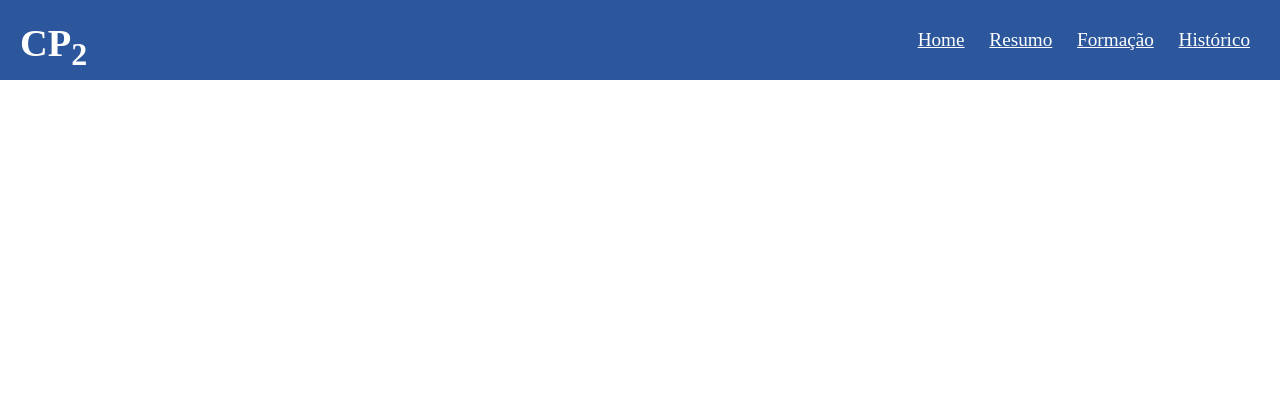
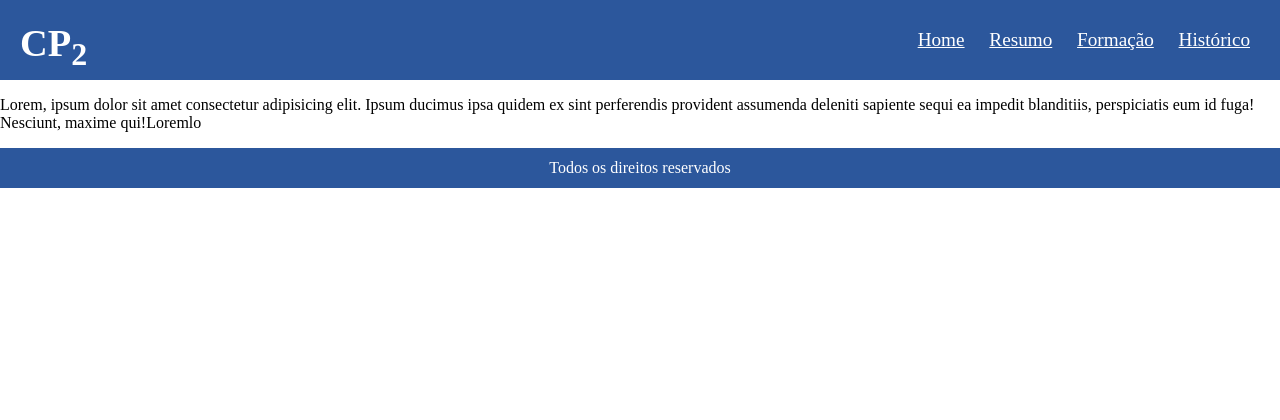
Before and after one commit to gshockke/Projeto_pratico_EP.1, a Flask app: page / in a window 1280 px wide. Shown: the top 420 px of the page. Run offline with Flask 2, Linux system fonts and the light colour scheme.

Commit message:
alterado footer

```diff
--- a/src/app.py
+++ b/src/app.py
@@ -7,9 +7,9 @@ app = Flask(__name__)
 def home():
     return render_template("base.html")
 
-@app.route("/home")
-def home():
-    return render_template("home.html")
+# @app.route("/home")
+# def home():
+#     return render_template("home.html")
 
 @app.route('/resumo')
 def resumo():
--- a/src/static/sstyle.css
+++ b/src/static/sstyle.css
@@ -14,6 +14,17 @@ header {
     justify-content: space-between;
     padding: 0 20px;
     align-items: center;
+}
+
+footer {
+     /* border: 2px solid green; */
+     box-sizing: border-box;
+     background-color: #2C579C;
+     display: flex;
+     flex-direction: row;
+     justify-content: center;
+     align-items: center;
+     height: 40px;
 }
 
 a {
@@ -35,6 +46,12 @@ ul {
     text-align: right;
 }
 
+h5 {
+    display:flex;
+    font-size: 1.2em;
+    text-align: center;
+}
+
 #h1color {
     color: white;
     display: flex;
--- a/src/templates/base.html
+++ b/src/templates/base.html
@@ -32,13 +32,13 @@
         <!-- {% endblock %} -->
 
         <section>
-
+            <p>Lorem, ipsum dolor sit amet consectetur adipisicing elit. Ipsum ducimus ipsa quidem ex sint perferendis provident assumenda deleniti sapiente sequi ea impedit blanditiis, perspiciatis eum id fuga! Nesciunt, maxime qui!Loremlo</p>
         </section>
 
         <!-- {% block flooter %} -->
-
-
-
+            <footer>
+                <div><a>Todos os direitos reservados</a></div>
+            </footer>
         <!-- {% endblock %} -->
     </main>
 </body>
```
